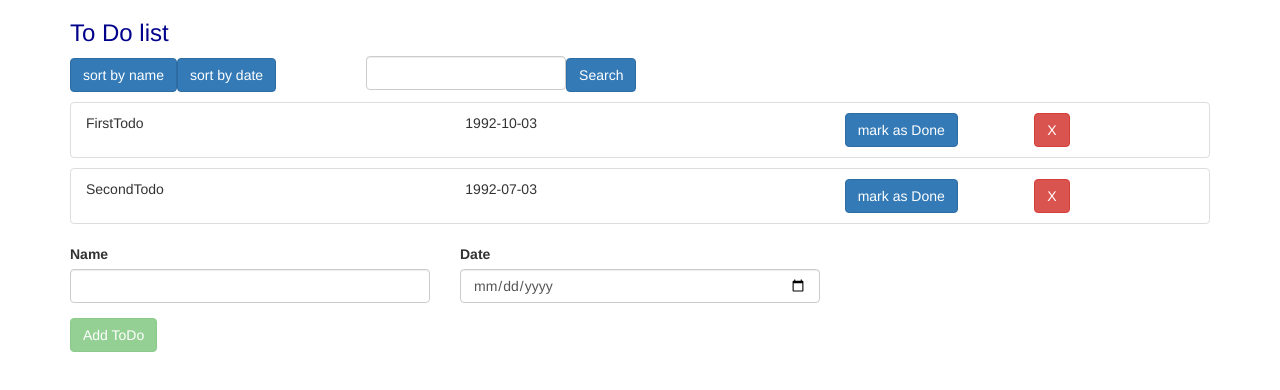
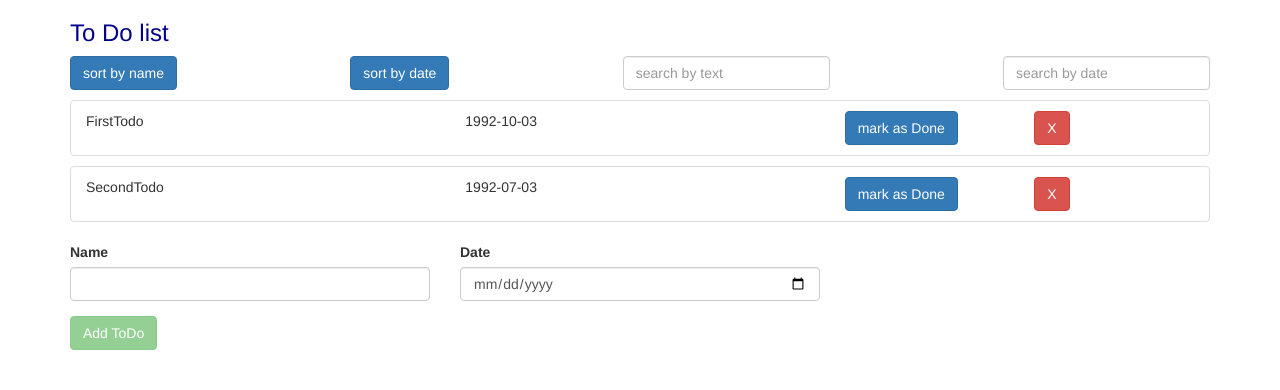
Before and after one commit to NickolayK/a8bootstrapTutorial, an Angular app: page / in a window 1280 px wide. Shown: the top 390 px of the page. Built offline with nearby package versions, Linux system fonts and the light colour scheme.

Commit message:
split search by text and date , clean up code

```diff
--- a/src/app/app-routing.module.ts
+++ b/src/app/app-routing.module.ts
@@ -1,5 +1,8 @@
 import { NgModule } from '@angular/core';
-import { Routes, RouterModule } from '@angular/router';
+import {
+  Routes,
+  RouterModule
+} from '@angular/router';
 
 
 const routes: Routes = [];
--- a/src/app/app.component.html
+++ b/src/app/app.component.html
@@ -2,10 +2,11 @@
 
 <div class="container">
   <h3> To Do list</h3>
+
   <div class="row">
     <div class="col-md-12">
         <app-to-do-list></app-to-do-list>
     </div>
+  </div>
 
-  </div>
 </div>
--- a/src/app/app.module.ts
+++ b/src/app/app.module.ts
@@ -6,7 +6,10 @@ import { HttpClientModule} from '@angular/common/http'
 import { AppComponent } from './app.component';
 
 
-import {FormsModule, ReactiveFormsModule} from '@angular/forms';
+import {
+   FormsModule,
+   ReactiveFormsModule
+} from '@angular/forms';
 import { ToDoListComponent } from './to-do-list/to-do-list.component';
 import { TodoItemComponent } from './to-do-list/todo-item/todo-item.component';
 import { EditTodoComponent } from './to-do-list/edit-todo/edit-todo.component';
--- a/src/app/to-do-list/edit-todo/edit-todo.component.html
+++ b/src/app/to-do-list/edit-todo/edit-todo.component.html
@@ -1,17 +1,27 @@
 
-<form (ngSubmit)="onAddTodo()" [formGroup]="reactiveForm">
+<form (ngSubmit)="onAddTodo()"
+      [formGroup]="reactiveForm">
+
     <div class="row">
+
       <div class="col-sm-4 form-group">
-        <label for="name">Name</label>
-        <input  type="text" class="form-control"  formControlName="name">
-      </div>
-      <div class="col-sm-4 form-group">
-        <label for="date">Date</label>
-        <input type="date"  class="form-control" formControlName="date" >
+          <label for="name">Name</label>
+
+          <input  type="text"
+                  class="form-control"
+                  formControlName="name">
       </div>
 
+      <div class="col-sm-4 form-group">
+          <label for="date">Date</label>
+
+          <input  type="date"
+                  class="form-control"
+                  formControlName="date" >
+      </div>
 
     </div>
+
     <div class='row'>
       <div class="col-sm-4 form-group">
         <button class="btn btn-success" type="submit" [disabled]="!reactiveForm.valid">
--- a/src/app/to-do-list/edit-todo/edit-todo.component.ts
+++ b/src/app/to-do-list/edit-todo/edit-todo.component.ts
@@ -1,5 +1,15 @@
-import { Component, OnInit, ViewChild, OnDestroy, Output, EventEmitter } from '@angular/core';
-import { NgForm, FormGroup, FormControl, Validators } from '@angular/forms';
+import {
+  Component,
+  OnInit,
+  OnDestroy,
+  Output,
+  EventEmitter
+} from '@angular/core';
+import {
+  FormGroup,
+  FormControl,
+  Validators
+} from '@angular/forms';
 import { Subscription } from 'rxjs';
 import { TodoService } from 'src/app/todo.service';
 import { Todo } from 'src/app/models/todo.model';
@@ -11,32 +21,29 @@ import { Todo } from 'src/app/models/todo.model';
 })
 export class EditTodoComponent implements OnInit , OnDestroy {
 
-  subscription : Subscription;
-  editedTodoIndex : number;
+  @Output() cancelEdit = new EventEmitter();
+  subscription: Subscription;
+  editedTodoIndex: number;
   editMode = false;
-  editedTodo : Todo;
+  editedTodo: Todo;
+  reactiveForm: FormGroup;
 
-  reactiveForm : FormGroup;
-
-  @Output() cancelEdit = new EventEmitter();
-
-  constructor( private todoService : TodoService) { }
+  constructor (private todoService: TodoService) {}
 
   ngOnInit() {
     this.initForm();
-    this.subscription = this.todoService.startedEditing.subscribe( (i : number)=>{
+    this.subscription = this.todoService.startedEditing$.subscribe( (i: number)=>{
 
       this.editedTodoIndex = i;
       this.editMode = true;
       this.editedTodo = this.todoService.getTodoByIndex(i);
       this.initForm();
-
     })
   }
 
-  initForm(){
-    let name = '',
-        date = '';
+  initForm() {
+    let name = '';
+    let date = '';
 
     if (this.editMode){
        name = this.editedTodo.name;
@@ -44,21 +51,16 @@ export class EditTodoComponent implements OnInit , OnDestroy {
     }
 
     this.reactiveForm = new FormGroup({
-
-      'name' : new FormControl(name , Validators.required),
+      'name': new FormControl(name , Validators.required),
       'date': new FormControl(date , Validators.required),
-
     });
-
   }
 
-  onAddTodo(){
-
-    let todo = new Todo( this.reactiveForm.value.name, this.reactiveForm.value.date )
+  onAddTodo() {
+    const todo = new Todo(this.reactiveForm.value.name, this.reactiveForm.value.date);
 
     if (this.editMode) {
       this.todoService.updateTodoByIndex(this.editedTodoIndex, todo);
-
     } else {
       this.todoService.addTodo(todo);
     }
@@ -68,13 +70,12 @@ export class EditTodoComponent implements OnInit , OnDestroy {
     this.cancelEdit.emit();
   }
 
-  ngOnDestroy(){
+  ngOnDestroy() {
     this.subscription.unsubscribe();
   }
 
-  onReset(){
+  onReset() {
     this.editMode = false;
     this.cancelEdit.emit();
   }
-
 }
--- a/src/app/to-do-list/to-do-list.component.html
+++ b/src/app/to-do-list/to-do-list.component.html
@@ -1,18 +1,36 @@
 <div class="row">
-      <div class="col-md-12">
-            <button class="btn - btn-primary" (click)=sortByName()> sort by name </button>
-            <button class="btn - btn-primary" (click)=sortByDate()> sort by date </button>
+      <div class="col-md-12 search">
+            <button class="btn btn-primary"
+                    (click)=sortByName()>
+                    sort by name
+            </button>
 
-                        <input class="form-control"  type="text" (keyup.enter)="search(searchIpnut.value)" #searchIpnut>
-                        <button class="btn btn-primary" (click)=search(searchIpnut.value)> Search </button>
+            <button class="btn btn-primary"
+                    (click)=sortByDate()>
+                    sort by date
+            </button>
 
+            <input class="form-control"
+                   type="text"
+                   placeholder="search by text"
+                   (keyup)="searchByText()"
+                   [(ngModel)]="searchText">
 
+            <input class="form-control"
+                   type="text"
+                   placeholder="search by date"
+                   (keyup)="searchByDate()"
+                   [(ngModel)]="searchDate">
       </div>
 </div>
 
 <ul class="list-group">
-      <app-todo-item *ngFor='let todo of toDoList; let i = index;' [todo]='todo' [index]='i'
-            [active]='activeTodo === todo' (click)="onEditTodo(todo)"></app-todo-item>
+      <app-todo-item *ngFor='let todo of toDoList; let i = index;'
+                     [todo]='todo'
+                     [index]='i'
+                     [active]='activeTodo === todo'
+                     (click)="onEditTodo(todo)">
+      </app-todo-item>
 </ul>
 
 <div class="row">
--- a/src/app/to-do-list/to-do-list.component.scss
+++ b/src/app/to-do-list/to-do-list.component.scss
@@ -1,5 +1,7 @@
-input{
-    margin-left: 90px;
-    display: inline-block;
-    width: 200px;
+.search{
+    display: flex;
+    justify-content: space-between;
 }
+.search input{
+    width: auto;
+}
--- a/src/app/to-do-list/to-do-list.component.ts
+++ b/src/app/to-do-list/to-do-list.component.ts
@@ -1,5 +1,9 @@
-import { Component, OnInit, OnDestroy } from '@angular/core';
-import {Todo} from '../models/todo.model'
+import {
+  Component,
+  OnInit,
+  OnDestroy,
+} from '@angular/core';
+import { Todo } from '../models/todo.model'
 import { TodoService } from '../todo.service';
 import { Subscription } from 'rxjs';
 
@@ -10,27 +14,32 @@ import { Subscription } from 'rxjs';
 })
 export class ToDoListComponent implements OnInit, OnDestroy{
 
-  toDoList :Todo[] =  [];
-  activeTodo : Todo;
+  toDoList: Todo[] = [];
+  activeTodo: Todo;
+  subscription: Subscription;
+  searchText: string;
+  searchDate: string;
 
-  subscription: Subscription
-
-  constructor( private todoService :TodoService) { }
+  constructor(private todoService: TodoService) { }
 
   ngOnInit() {
-    this.toDoList = this.todoService.getTodos();
-
-    this.subscription =  this.todoService.toDoChange.subscribe( (todos:Todo[])=>{
+    this.getTodoList();
+    this.subscription =  this.todoService.toDoChange$.subscribe((todos:Todo[])=>{
       this.toDoList = todos;
-    } )
+    });
   }
 
-  onEditTodo(todo:Todo){
+  getTodoList() {
+    this.toDoList = this.todoService.getTodos();
+  }
+
+  onEditTodo(todo: Todo) {
     this.activeTodo = todo;
     let index = this.todoService.getTodos().indexOf(todo);
-    this.todoService.startedEditing.next(index);
+    this.todoService.startedEditing$.next(index);
   }
-  onCancelEdit(){
+
+  onCancelEdit() {
     this.activeTodo = null;
   }
 
@@ -43,7 +52,7 @@ export class ToDoListComponent implements OnInit, OnDestroy{
       } else {
         return 0;
       }
-    })
+    });
   }
 
   sortByDate() {
@@ -55,22 +64,26 @@ export class ToDoListComponent implements OnInit, OnDestroy{
       } else {
         return 0;
       }
-    })
+    });
   }
 
   ngOnDestroy() {
     this.subscription.unsubscribe();
   }
 
-  search(value :string){
+  searchByDate() {
+      this.todoService.searchToDoByDate(this.searchDate);
 
-    if(value){
-      this.todoService.searchToDo(value);
-    }else{
-      this.toDoList = this.todoService.getTodos();
-    }
-
-
+      if(!this.searchDate) {
+        this.getTodoList();
+      }
   }
 
+  searchByText() {
+    this.todoService.searchToDoByText(this.searchText);
+
+    if(!this.searchText) {
+      this.getTodoList();
+    }
+  }
 }
--- a/src/app/todo.service.ts
+++ b/src/app/todo.service.ts
@@ -5,45 +5,51 @@ import { Todo } from './models/todo.model';
 @Injectable({
   providedIn: 'root'
 })
+
 export class TodoService {
 
- startedEditing = new Subject<number>();
- toDoChange = new Subject<Todo[]>();
+  startedEditing$ = new Subject<number>();
+  toDoChange$ = new Subject<Todo[]>();
 
   private todoList : Todo[] = [
-    new Todo( 'FirstTodo ' , '1992-10-03' ) ,
-    new Todo( 'SecondTodo ' , '1992-07-03' )
+    new Todo('FirstTodo', '1992-10-03'),
+    new Todo('SecondTodo', '1992-07-03'),
   ];
 
-  constructor() { }
+  constructor() {}
 
-  getTodos(){
+  getTodos() {
     return this.todoList.slice();
   }
 
-  updateTodoByIndex( i :number , todo:Todo){
+  updateTodoByIndex(i: number, todo: Todo) {
     this.todoList[i] = todo;
-    this.toDoChange.next(this.todoList.slice());
-}
-
-  addTodo(todo:Todo){
-    this.todoList.push(todo);
-    this.toDoChange.next(this.todoList.slice());
+    this.toDoChange$.next(this.todoList.slice());
   }
 
-  deleteTodo(i : number){
-    this.todoList.splice( i , 1);
-    this.toDoChange.next(this.todoList.slice());
+  addTodo(todo: Todo) {
+    this.todoList.push(todo);
+    this.toDoChange$.next(this.todoList.slice());
   }
 
-  getTodoByIndex( index : number){
+  deleteTodo(i: number) {
+    this.todoList.splice( i , 1);
+    this.toDoChange$.next(this.todoList.slice());
+  }
+
+  getTodoByIndex(index: number) {
     return this.todoList[index];
   }
 
-  searchToDo(value:string){
+  searchToDoByDate(value: string) {
+     let lowerCase = value.toLocaleLowerCase();
+     let filtered:Todo[] =  this.todoList.filter((todo) =>  todo.date.toLocaleLowerCase().includes(lowerCase));
+     this.toDoChange$.next(filtered);
+  }
+
+  searchToDoByText(value: string) {
     let lowerCase = value.toLocaleLowerCase();
-     let filtered:Todo[] =  this.todoList.filter( (todo)=>  todo.date.toLocaleLowerCase().includes(lowerCase) || todo.name.toLocaleLowerCase().includes(lowerCase) );
-
-     this.toDoChange.next(filtered);
+    let filtered:Todo[] =  this.todoList.filter( (todo)=>  todo.name.toLocaleLowerCase().includes(lowerCase));
+    this.toDoChange$.next(filtered);
   }
 }
```
Also changed, not shown: src/app/models/todo.model.ts (+1 -7 lines), src/app/to-do-list/todo-item/todo-item.component.html (+7 -3 lines), src/app/to-do-list/todo-item/todo-item.component.ts (+11 -7 lines).
